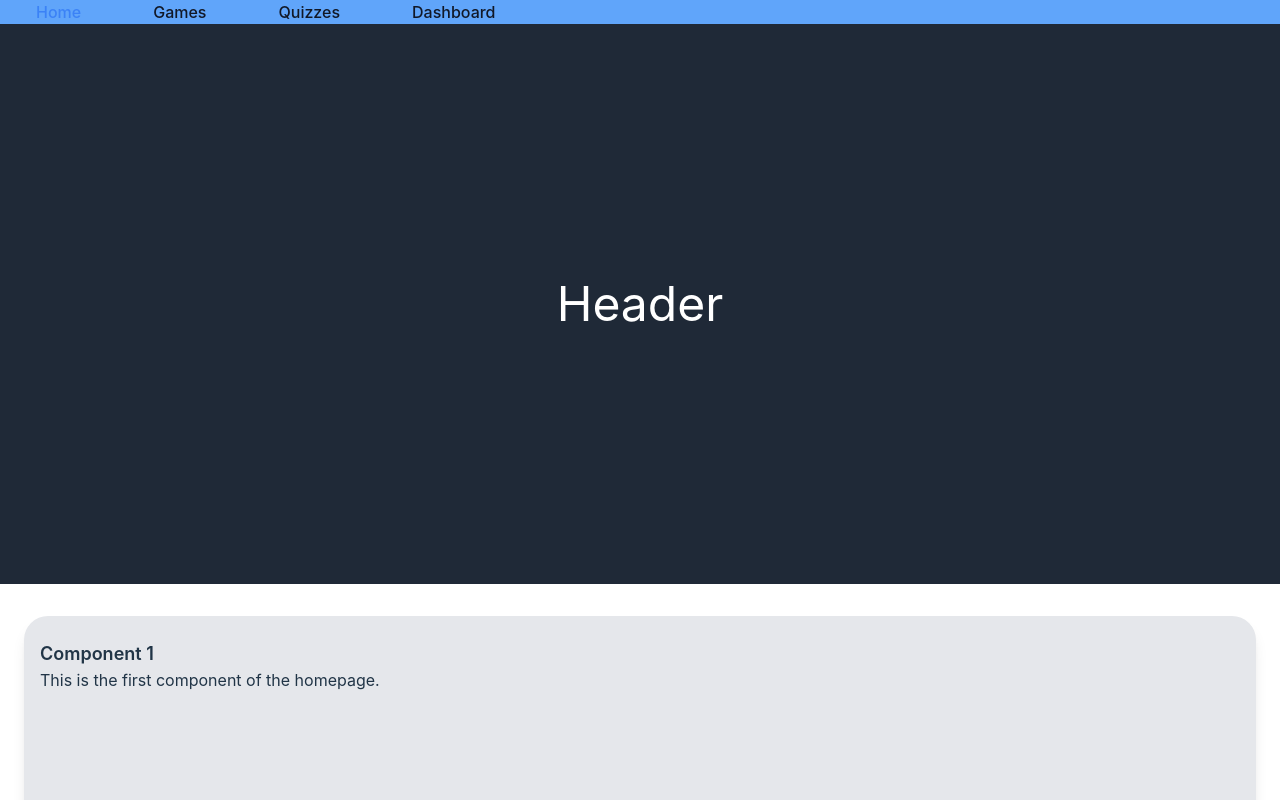
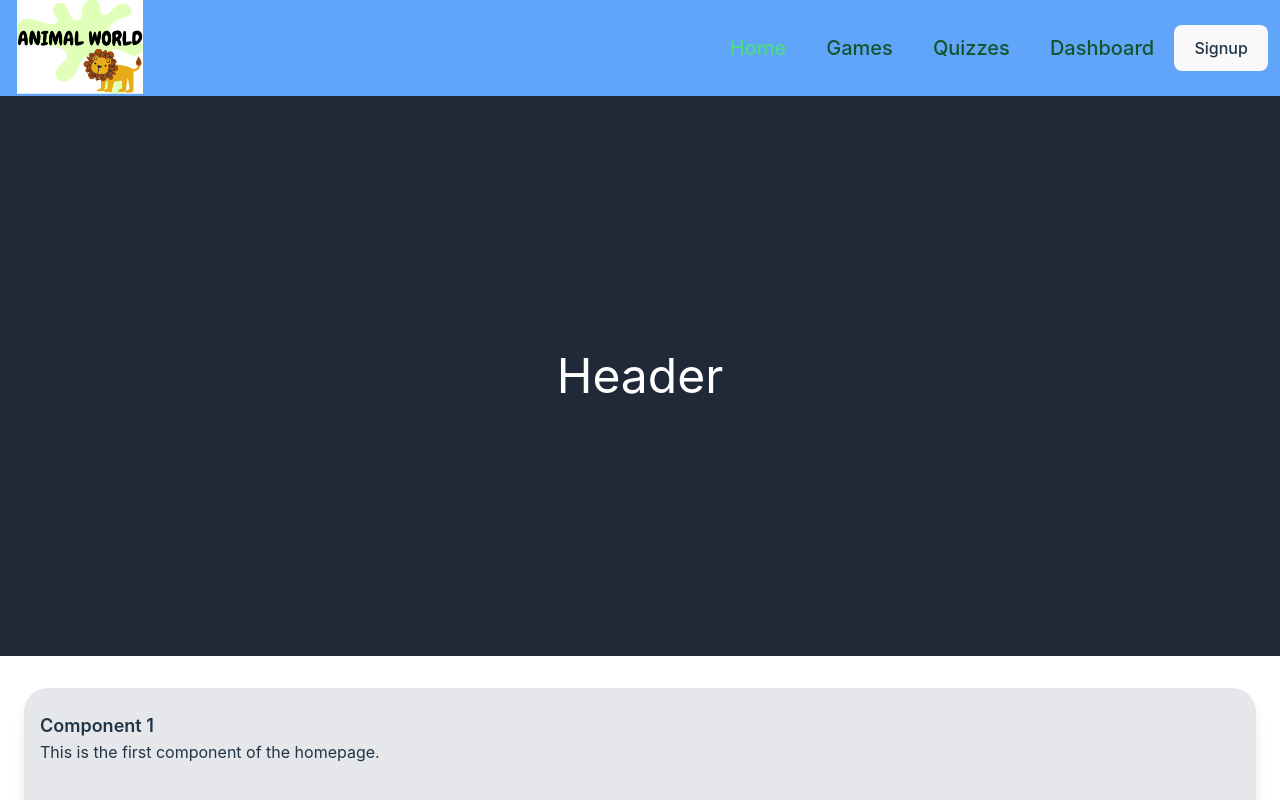
Before and after one commit to chingu-voyages/V54-tier3-team-36, a React (Vite) app in the folder client/: page / in a window 1280 px wide. Shown: the top 800 px of the page. Built offline with nearby package versions, Linux system fonts and the light colour scheme.

Commit message:
tentative logo added, placement of nav bar added

```diff
--- a/client/src/components/NavBar.jsx
+++ b/client/src/components/NavBar.jsx
@@ -1,16 +1,17 @@
 import React from 'react'
 import { NavLink } from "react-router";
+import AnimalWorld from "../assets/AnimalWorld.png"
 
 const NavBar = () => {
   const linkStyle = ({ isActive }) =>
-    `font-medium ${
-      isActive ? "text-blue-500" : "text-gray-900 dark:text-gray-300"
-    } whitespace-nowrap hover:text-blue-400 dark:hover:text-blue-400 mx-4 px-5 py-2`;
+    `text-xl ${
+      isActive ? "text-green-400" : "text-green-900"
+    } whitespace-nowrap hover:text-green-300 px-5`;
 
   return (
-    <>
-
-      <nav className='bg-blue-400'>
+    <div className='flex max-h-24 justify-between bg-blue-400'>
+      <img src={AnimalWorld} alt="logo" className='h-auto w-40 object-contain'/>
+      <nav className='flex items-center px-3'>
         <NavLink to="/" end className={linkStyle}>
           Home
         </NavLink>
@@ -26,8 +27,13 @@ const NavBar = () => {
         <NavLink to="dashboard" className={linkStyle}>
           Dashboard
         </NavLink>
+
+        <button>
+          Signup
+        </button>
+
       </nav>
-    </>
+    </div>
   )
 }
 
```
Also changed, not shown: client/src/assets/AnimalWorld.png (added).
